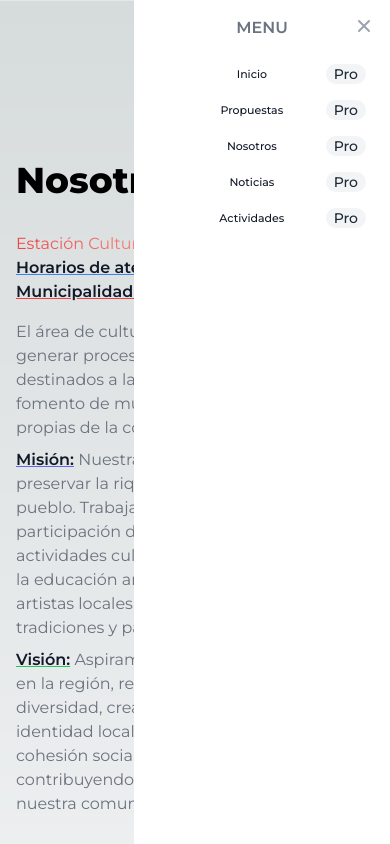
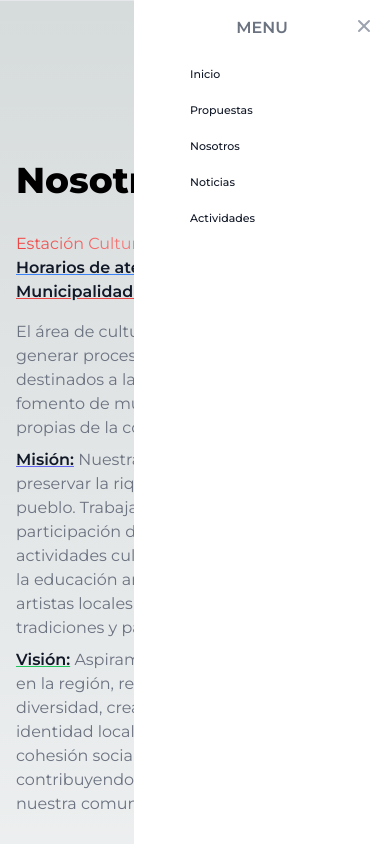
Before and after one commit to joaquincapdevila/estacion-bouwer-cultura, a Next.js app: page /nosotros in a window 390 px wide. Both pictures are taken after a click on the button 346 px from the left and 36 px from the top of the page. Shown: the top 844 px of the page. Built offline with nearby package versions, Linux system fonts and the light colour scheme.

Commit message:
href nav corregidos

```diff
--- a/src/app/ui/sidenav.jsx
+++ b/src/app/ui/sidenav.jsx
@@ -63,12 +63,12 @@ export function SideNav() {
             </svg>
             <span className="sr-only">Close menu</span>
           </button>
-          <div className="py-4 overflow-y-auto">
-            <ul>
+          <div className="py-4 max-h-screen">
+            <ul className="flex flex-col overflow-y-auto items-start">
               {menu.map((data) => (
                 <li key={data.nombre}>
                   <Link
-                    href="#"
+                    href={data.href}
                     onTouchEnd={HandleNav}
                     className="flex items-center p-2 text-gray-900 rounded-lg dark:text-white hover:bg-gray-100 dark:hover:bg-gray-700 group">
                     <svg
@@ -82,9 +82,9 @@ export function SideNav() {
                     <span className="flex-1 ms-3 whitespace-nowrap">
                       {data.nombre}
                     </span>
-                    <span className="inline-flex items-center justify-center px-2 ms-3 text-sm font-medium text-gray-800 bg-gray-100 rounded-full dark:bg-gray-700 dark:text-gray-300">
+                    {/* <span className="inline-flex items-center justify-center px-2 ms-3 text-sm font-medium text-gray-800 bg-gray-100 rounded-full dark:bg-gray-700 dark:text-gray-300">
                       Pro
-                    </span>
+                    </span> */}
                   </Link>
                 </li>
               ))}
```
